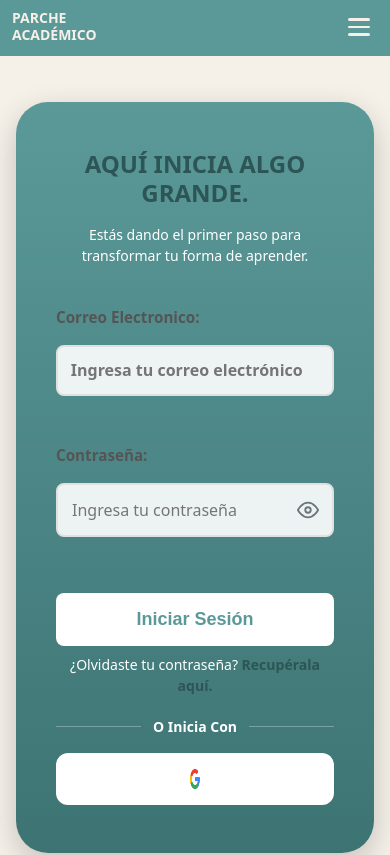
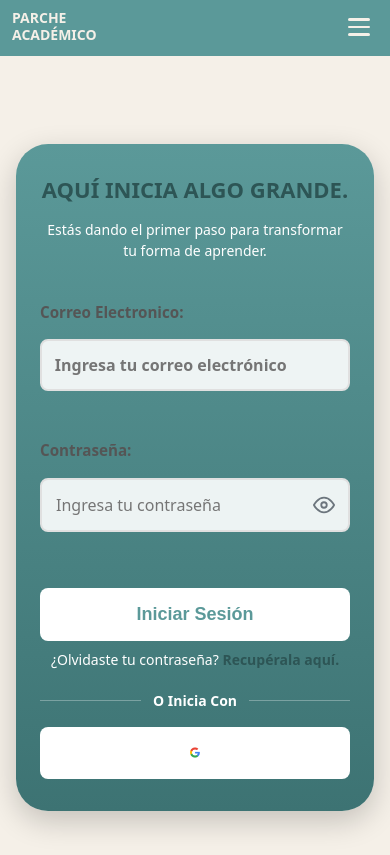
Before and after one commit to academiaparchada/frontend-academic, a React (Vite) app: page /login in a window 390 px wide. Shown: the top 855 px of the page. Built offline with nearby package versions, Linux system fonts and the light colour scheme; no server answers.

Commit message:
correcion

```diff
--- a/src/app.jsx
+++ b/src/app.jsx
@@ -117,7 +117,7 @@ function App() {
             <video
               className="showcase_video"
               controls
-              poster="/images/video-thumbnail.jpg"
+              poster="/images/preview.png"
               preload="metadata"
               playsInline
               style={{ maxWidth: '100%', width: '100%', height: 'auto' }}
--- a/src/styles/login.css
+++ b/src/styles/login.css
@@ -1,5 +1,4 @@
-/* src/styles/Login.css */
-
+/* src/styles/login.css */
 
 /* Nuevo: para el main className="login-page" */
 .login-page {
@@ -7,7 +6,6 @@
   display: flex;
   width: 100%;
 }
-
 
 /* Aísla el login de estilos globales (h1, button, etc.) */
 .login-container {
@@ -21,7 +19,6 @@
   background-color: #f5f0e8;
 }
 
-
 /* Card centrada y consistente */
 .login-card {
   background: linear-gradient(180deg, #5b9999 0%, #3d7373 100%);
@@ -31,7 +28,6 @@
   width: 100%;
   box-shadow: 0 10px 30px rgba(0, 0, 0, 0.2);
 }
-
 
 /* Evita que el h1 global (index.css) rompa el tamaño */
 .login-title {
@@ -43,7 +39,6 @@
   line-height: 1.2;
 }
 
-
 .login-subtitle {
   font-size: 1rem;
   color: #ffffff;
@@ -52,13 +47,11 @@
   line-height: 1.5;
 }
 
-
 .login-form {
   display: flex;
   flex-direction: column;
   gap: 1.5rem;
 }
-
 
 .form-group {
   display: flex;
@@ -66,13 +59,11 @@
   gap: 0.5rem;
 }
 
-
 .form-label {
   font-size: 1rem;
   font-weight: 600;
   color: #ffffff;
 }
-
 
 .form-input {
   padding: 0.875rem 1rem;
@@ -84,13 +75,11 @@
   color: #2d5555;
 }
 
-
 .form-input:focus {
   outline: none;
   background-color: #ffffff;
   box-shadow: 0 0 0 3px rgba(255, 255, 255, 0.3);
 }
-
 
 /* Blindaje contra el button global de index.css */
 .btn-login {
@@ -106,18 +95,15 @@
   margin-top: 0.5rem;
 }
 
-
 .btn-login:hover {
   background-color: #f0f0f0;
   transform: translateY(-2px);
   box-shadow: 0 4px 12px rgba(0, 0, 0, 0.15);
 }
 
-
 .btn-login:active {
   transform: translateY(0);
 }
-
 
 .error-message {
   background: rgba(255, 255, 255, 0.18);
@@ -128,14 +114,12 @@
   font-size: 0.95rem;
 }
 
-
 .forgot-password {
   text-align: center;
   font-size: 0.875rem;
   color: #ffffff;
   margin-top: 0.5rem;
 }
-
 
 .link-recovery {
   color: #2d5555;
@@ -144,12 +128,10 @@
   transition: color 0.3s ease;
 }
 
-
 .link-recovery:hover {
   color: #1a3333;
   text-decoration: underline;
 }
-
 
 .divider {
   display: flex;
@@ -158,13 +140,11 @@
   margin: 2rem 0 1.5rem;
 }
 
-
 .divider-line {
   flex: 1;
   height: 1px;
   background-color: rgba(255, 255, 255, 0.3);
 }
-
 
 .divider-text {
   color: #ffffff;
@@ -173,19 +153,18 @@
   white-space: nowrap;
 }
 
-
 .social-login {
   display: flex;
   justify-content: center;
   gap: 1rem;
 }
 
-
+/* ✅ BOTÓN DE GOOGLE CORREGIDO */
 .btn-social {
-  width: 2500px;
-  height:55px;
+  width: 100%; /* ⬅️ Ocupa el mismo ancho que los inputs */
+  height: 55px;
   border: none;
-  border-radius: 0.75rem;
+  border-radius: 0.5rem; /* ⬅️ Mismo border-radius que los inputs */
   background-color: #ffffff;
   cursor: pointer;
   display: flex;
@@ -193,65 +172,67 @@
   justify-content: center;
   transition: all 0.3s ease;
   padding: 0;
+  gap: 0.75rem; /* Espacio entre ícono y texto si agregas texto */
 }
 
-
 .btn-social:hover {
-  transform: translateY(-3px);
+  transform: translateY(-2px);
   box-shadow: 0 6px 16px rgba(0, 0, 0, 0.2);
+  background-color: #f8f8f8;
 }
-
 
 .btn-social:active {
   transform: translateY(0);
 }
 
-
-.social-icon {
-  width: 60px;
-  height: 35px;
-  display: block;
+.btn-social:disabled {
+  opacity: 0.6;
+  cursor: not-allowed;
 }
 
+.btn-social:disabled:hover {
+  transform: none;
+  box-shadow: none;
+}
+
+/* ✅ ÍCONO DE GOOGLE CENTRADO Y PROPORCIONADO */
+.social-icon {
+  width: 60px; /* ⬅️ Tamaño adecuado del ícono */
+  height: 60px;
+  display: block;
+  object-fit: contain;
+}
 
 /* Responsive */
 @media (max-width: 640px) {
-  .btn-social {
-    max-width: 100%;
-    height: 50px;
+  .login-card {
+    padding: 2.5rem 2rem;
   }
-
 
   .login-title {
     font-size: 1.5rem;
   }
 
-
   .login-subtitle {
     font-size: 0.875rem;
   }
 
-
   .btn-social {
-    width: 100%;
-    max-width: 420px;
     height: 52px;
-    border: none;
-    border-radius: 0.75rem;
-    background-color: #ffffff;
-    cursor: pointer;
-    display: flex;
-    align-items: center;
-    justify-content: center;
-    gap: 10px;
-    transition: all 0.3s ease;
-    padding: 0 18px;
   }
 
-
   .social-icon {
-  width: 22px;
-  height: 22px;
-  display: block;
+    width: 22px;
+    height: 22px;
   }
 }
+
+@media (max-width: 480px) {
+  .login-card {
+    padding: 2rem 1.5rem;
+  }
+
+  .login-title {
+    font-size: 1.375rem;
+  }
+}
```
Also changed, not shown: public/images/preview.png (added).
